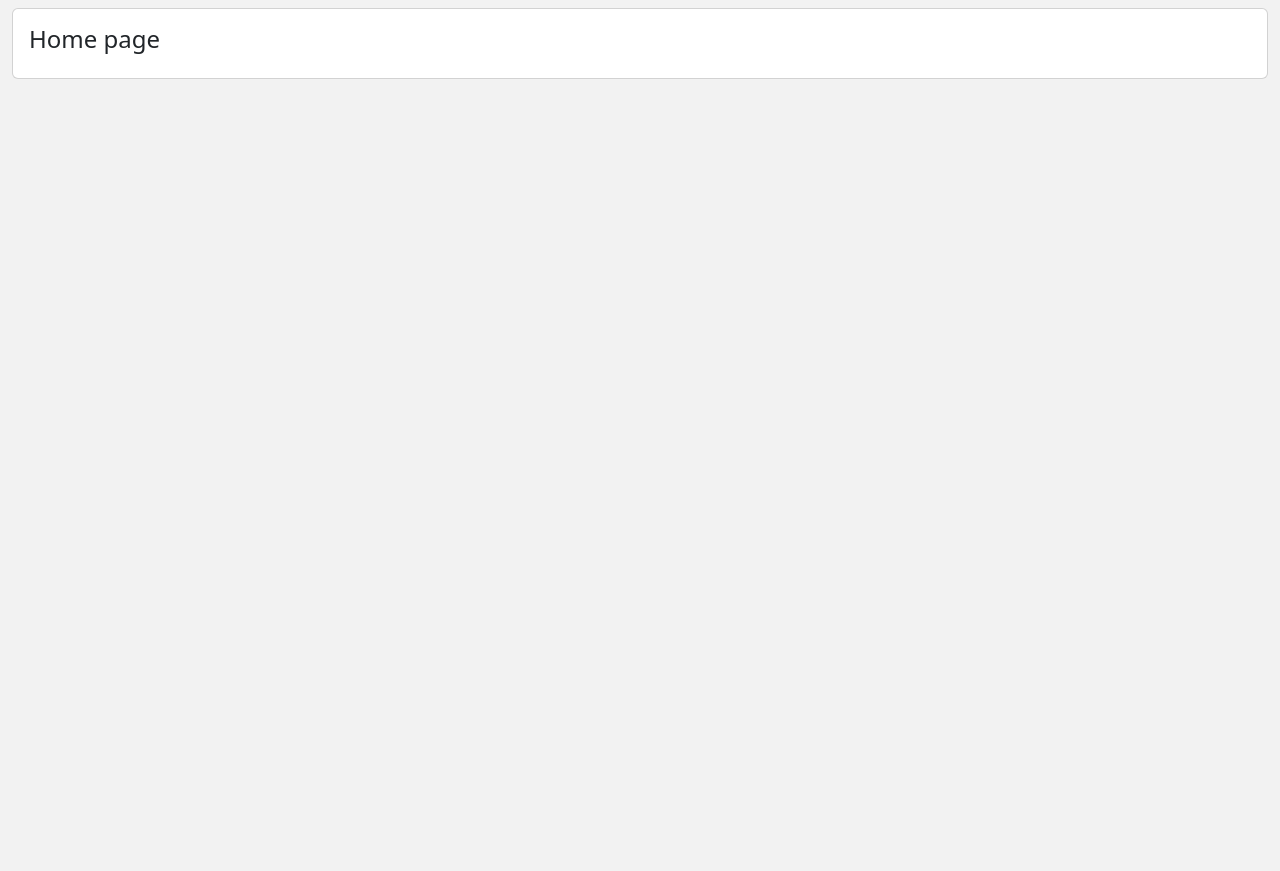
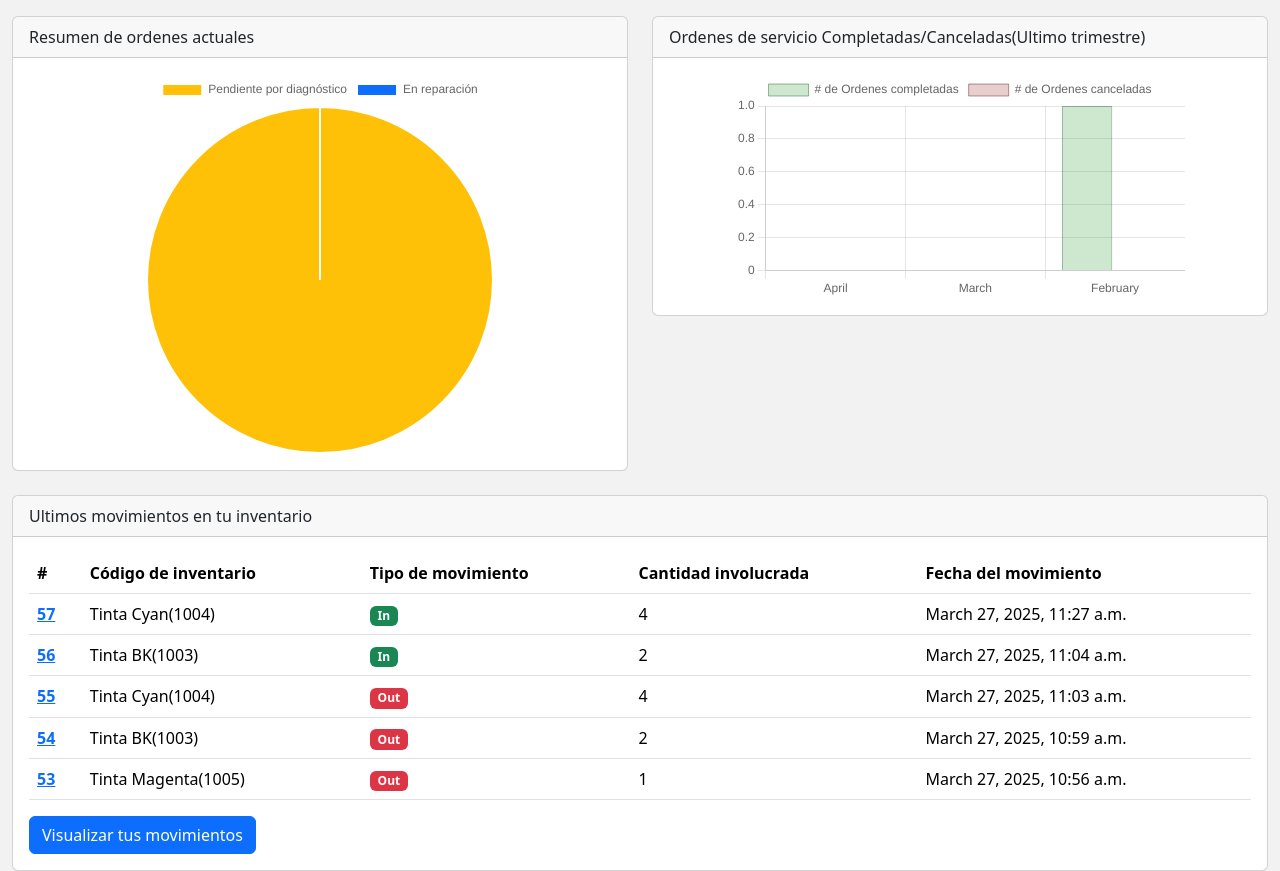
Before and after one commit to florezx16/workshop_ms, a Django app: page / in a window 1280 px wide. Shown: the part 76-947 px from the top of the page. Before the commit the page ends 155 px from the top, so only its background shows below. Run offline with Django 5.2, Linux system fonts and the light colour scheme; data comes from the database, SQL or seed files in the repository; both versions use the stored data as it was after the commit.

Commit message:
Widgets index page
Widgets implementation for index pages:
1. PieChar(service orders following)
2. BarChart(service orders complete/cancel)
3. Last inventory movements

```diff
--- a/core/templates/core/index.html
+++ b/core/templates/core/index.html
@@ -1,13 +1,158 @@
 {% extends 'base_adminv2.html' %}
+{% load utils %}
+
 {% block title %}Index{% endblock title %}
+{% block custom_style %}
+<style>
+    .summaryChart {
+        position: relative;
+        margin: auto;
+        height: 380px;
+        width: 380px;
+    }
+
+    .historyOrders_Chart {
+        position: relative;
+        margin: auto;
+        height: 100%;
+        width: 450px;
+    }
+
+    .inventoryMovement_chart{
+        position: relative;
+        margin: auto;
+        height: 250px;
+        width: 200px;
+    }
+</style>
+{% endblock custom_style %}
 {% block body %}
     <div class='row'>
-        <div class="col-lg-12">
+
+        <div class="col-lg-6 col-sm-12 mt-2">
             <div class="card">
+                <div class="card-header">Resumen de ordenes actuales</div>
                 <div class="card-body">
-                    <h4>Home page</h4>
+                    <div class='summaryChart'>
+                        <canvas id="serviceOrder_summaryChart"></canvas>
+                    </div>
+                </div>
+            </div>
+        </div>
+
+        <div class="col-lg-6 col-sm-12 mt-2">
+            <div class="card">
+                <div class="card-header">Ordenes de servicio Completadas/Canceladas(Ultimo trimestre)</div>
+                <div class="card-body">
+                    <div class='historyOrders_Chart'>
+                        <canvas id="completeOrders_chart"></canvas>
+                    </div>
+                </div>
+            </div>
+        </div>
+
+    </div>
+
+    <div class="row mt-3">
+        <div class="col-lg-12 col-sm-12 mt-2">
+            <div class="card">
+                <div class="card-header">Ultimos movimientos en tu inventario</div>
+                <div class="card-body">
+                    <table class="table">
+                        <thead>
+                            <tr>
+                                <th scope="col">#</th>
+                                <th scope="col">Código de inventario</th>
+                                <th scope="col">Tipo de movimiento</th>
+                                <th scope="col">Cantidad involucrada</th>
+                                <th scope="col">Fecha del movimiento</th>
+                            </tr>
+                        </thead>
+                        <tbody>
+                            {% if inventoryMovements_query %}
+                                {% for record in inventoryMovements_query %}
+                                    <tr>
+                                        <th scope="row"><a href='{% url "inventory:movement_detail" record.id %}' target='_blank'>{{record.id}}</a></th>
+                                        <td>{{record.inventory_code}}</td>
+                                        <td><span class="badge bg-{{record.type|movementType_mapping}}">{{record.get_type_display}}</span></td>
+                                        <td>{{record.quantity}}</td>
+                                        <td>{{record.createtime}}</td>
+                                    </tr>
+                                {% endfor %}
+                                {% else %}
+                                <tr>
+                                    <td colspan='5'>Resultados no encontrados...</td>
+                                </tr>
+                            {% endif %}
+                        </tbody>
+                    </table>
+                    <a href="{% url 'inventory:movements_grid' %}" target='_blank' class="btn btn-primary">Visualizar tus movimientos</a>
                 </div>
             </div>
         </div>
     </div>
+
 {% endblock body %}
+{% block scripts %}
+    <script src="https://cdn.jsdelivr.net/npm/chart.js"></script>
+    <script>
+        const ctx = document.getElementById('completeOrders_chart');
+        new Chart(ctx, {
+            type: 'bar',
+            data: {
+                labels: ['{{barChart_monthName1}}','{{barChart_monthName2}}','{{barChart_monthName3}}'],
+                datasets: [
+                    {
+                        label: '# de Ordenes completadas',
+                        data: {{barChart_totalCompleted}},
+                        backgroundColor:[
+                            'rgba(13, 139, 23, 0.2)',
+                        ],
+                        borderColor:[
+                            'rgba(0, 78, 26, 0.4)',
+                        ],
+                        borderWidth: 1
+                    },
+                    {
+                        label: '# de Ordenes canceladas',
+                        data: {{barChart_totalCanceled}},
+                        backgroundColor:[
+                            'rgba(139, 13, 13, 0.2)',
+                        ],
+                        borderColor:[
+                            'rgba(78, 0, 0, 0.4)',
+                        ],
+                        borderWidth: 1
+                    },
+                ]
+            },
+            options: {
+                scales: {
+                    y: {
+                        beginAtZero: true
+                    }
+                }
+            }
+        });
+
+        const pieChart = document.getElementById('serviceOrder_summaryChart');
+        new Chart(pieChart,{
+            type: 'pie',
+            data: {
+                labels: [
+                    'Pendiente por diagnóstico',
+                    'En reparación'
+                ],
+                datasets: [{
+                    label: 'Ordenes de servicio',
+                    data: {{pieChartData}},
+                    backgroundColor: [
+                        '#ffc107',
+                        '#0d6efd'
+                    ],
+                    hoverOffset: 4
+                }]
+            }
+        });
+    </script>
+{% endblock scripts %}
--- a/core/urls.py
+++ b/core/urls.py
@@ -1,6 +1,7 @@
 from django.urls import path
-from . import views
+from .views import index_TemplateView
 
-core_urlpatterns = ([
-    path(route='',view=views.index,name='index')
-],'core')
+app_name = 'core'
+urlpatterns = [
+    path(route='',view=index_TemplateView.as_view(),name='index')
+]
--- a/core/utils.py
+++ b/core/utils.py
@@ -1,6 +1,10 @@
 from django.db.models import Q
+from django.utils.timezone import make_aware
 from inventory.models import Inventory,InventoryMovement
 from service_order.models import ServiceOrder
+
+from datetime import datetime, timedelta
+from dateutil.relativedelta import relativedelta
 
 def PrepareFilters(data,filters_dict):
     query_filters = Q()
@@ -55,3 +59,81 @@ def modifyConsumablesTotal(serviceConsume_obj,acumType):
         print(f'\tNew consumables_total:{serviceOrder.consumables_total}')
         print('\tSaving ServiceOrder changes...')
         serviceOrder.save()
+
+def generateDates(currentDate):
+    months2reduce = 3 #Months for calculate the differents dates
+    datesVault = []
+    for i in range(months2reduce):
+        dateObject = currentDate - relativedelta(months=i)
+        startDate = dateObject + relativedelta(day=1)
+        endDate = dateObject + relativedelta(day=31)
+        month_name = dateObject.strftime("%B")
+        dataDict = {
+            'month_name':month_name,
+            'dates':{
+                'start_date':startDate,
+                'end_date':endDate,
+            }
+        }
+        datesVault.append(dataDict)
+    return datesVault
+
+def pieChart_widgetData():
+    #Current time with time zone
+    current_time = make_aware(datetime.now())
+
+    #3months before - current_data
+    query_time = current_time - timedelta(days=90)
+
+    #Execute query
+    query = ServiceOrder.objects.filter(status=1,flowStatus__in=[1,2],createtime__range=(query_time,current_time))
+
+    pending2diagnose = 0
+    pending2repair = 0
+
+    #Loop query result
+    for serviceOrder in query:
+        match serviceOrder.flowStatus:
+            case 1:
+                pending2diagnose+=1
+            case 2:
+                pending2repair+=1
+
+    #Return as list
+    return [pending2diagnose,pending2repair]
+
+
+def barChart_widgetData():
+    #Current time with time zone
+    current_time = datetime.now()
+
+    #Get dates to query the date
+    datesVault = generateDates(current_time)
+
+    #Query serviceOrders information according to the dates generated
+    months = {}
+    totalCompleted = []
+    totalCanceled = []
+    acum = 1
+    for date in datesVault:
+        datesValues = date.get('dates')
+        count_result = []
+        for i in [3,4]:#FlowStatus loop
+            startDate = make_aware(datesValues.get('start_date'))
+            endDate = make_aware(datesValues.get('end_date'))
+            queryCount = ServiceOrder.objects.filter(status=1,flowStatus=i,createtime__range=(startDate,endDate)).count()
+            count_result.append(queryCount)
+        months[f'month{acum}'] = date.get('month_name')
+        totalCompleted.append(count_result[0])
+        totalCanceled.append(count_result[1])
+        acum+=1
+
+    return {
+        'monthsInfo':months,
+        'totalCompleted':totalCompleted,
+        'totalCanceled':totalCanceled
+    }
+
+def getLastInventoryMovements():
+    query = InventoryMovement.objects.filter(status=1)[:5]
+    return query
--- a/core/views.py
+++ b/core/views.py
@@ -1,12 +1,21 @@
 from django.shortcuts import render
+from django.views.generic import TemplateView
+from .utils import pieChart_widgetData, barChart_widgetData, getLastInventoryMovements
 
 # Create your views here.
-def index(request):
-    active_link = 'index'
-    return render(
-        request = request,
-        template_name = 'core/index.html',
-        context = {
-            'active_link':active_link
-        }
-    )
+class index_TemplateView(TemplateView):
+    template_name = 'core/index.html'
+
+    def get_context_data(self, **kwargs):
+        context = super().get_context_data(**kwargs)
+        barChartData = barChart_widgetData()
+        monthNames = barChartData.get('monthsInfo')
+        context["active_link"] = 'index'
+        context["pieChartData"] = pieChart_widgetData()
+        context["barChart_totalCompleted"] = barChartData.get('totalCompleted')
+        context["barChart_totalCanceled"] = barChartData.get('totalCanceled')
+        context["barChart_monthName1"] = monthNames.get('month1')
+        context["barChart_monthName2"] = monthNames.get('month2')
+        context["barChart_monthName3"] = monthNames.get('month3')
+        context["inventoryMovements_query"] = getLastInventoryMovements()
+        return context
--- a/plotparts/urls.py
+++ b/plotparts/urls.py
@@ -16,7 +16,6 @@ Including another URLconf
 """
 from django.contrib import admin
 from django.urls import path, include
-from core.urls import core_urlpatterns
 
 #Serve media files
 from django.conf import settings
@@ -24,7 +23,7 @@ from django.conf.urls.static import static
 
 urlpatterns = [
     path('admin/', admin.site.urls),
-    path(route='',view=include(core_urlpatterns)),
+    path(route='',view=include('core.urls')),
     path(route='assets/',view=include('assets.urls')),
     path(route='inventory/',view=include('inventory.urls')),
     path(route='service_orders/',view=include('service_order.urls')),
--- a/service_order/admin.py
+++ b/service_order/admin.py
@@ -3,7 +3,7 @@ from .models import ServiceOrder, ServiceOrderImages, ServiceOrderConsumption
 
 # Register your models here.
 class ServiceOrderAdmin(admin.ModelAdmin):
-    list_display = ['id','serial','model','customer','flowStatus','status']
+    list_display = ['id','serial','model','customer','flowStatus','createtime','status']
     readonly_fields = ['createtime','updatetime','diagnose_date','repair_date','cancel_date']
     list_filter = ['status','flowStatus']
     ordering = ['id']
--- a/service_order/urls.py
+++ b/service_order/urls.py
@@ -3,7 +3,7 @@ from . import views
 
 app_name = 'service_orders'
 urlpatterns = [
-    path(route='list/',view=views.ServiceOrder_ListView.as_view(),name='grid'),
+    path(route='grid/',view=views.ServiceOrder_ListView.as_view(),name='grid'),
     path(route='create/',view=views.ServiceOrder_CreateView.as_view(),name='create'),
     path(route='detail/<int:pk>',view=views.ServiceOrder_DetailView.as_view(),name='detail'),
     path(route='delete/<int:serviceOrder_id>',view=views.ServiceOrder_DeleteView.as_view(),name='delete'),
--- a/service_order/views.py
+++ b/service_order/views.py
@@ -51,7 +51,7 @@ class ServiceOrder_CreateView(CreateView):
     model = ServiceOrder
     template_name = 'service_order/serviceOrder_create.html'
     form_class = serviceOrders_MainForm
-    success_url = reverse_lazy('service_orders:list')
+    success_url = reverse_lazy('service_orders:grid')
 
     def get_context_data(self, **kwargs):
         context = super().get_context_data(**kwargs)
```
Also changed, not shown: db.sqlite3.
